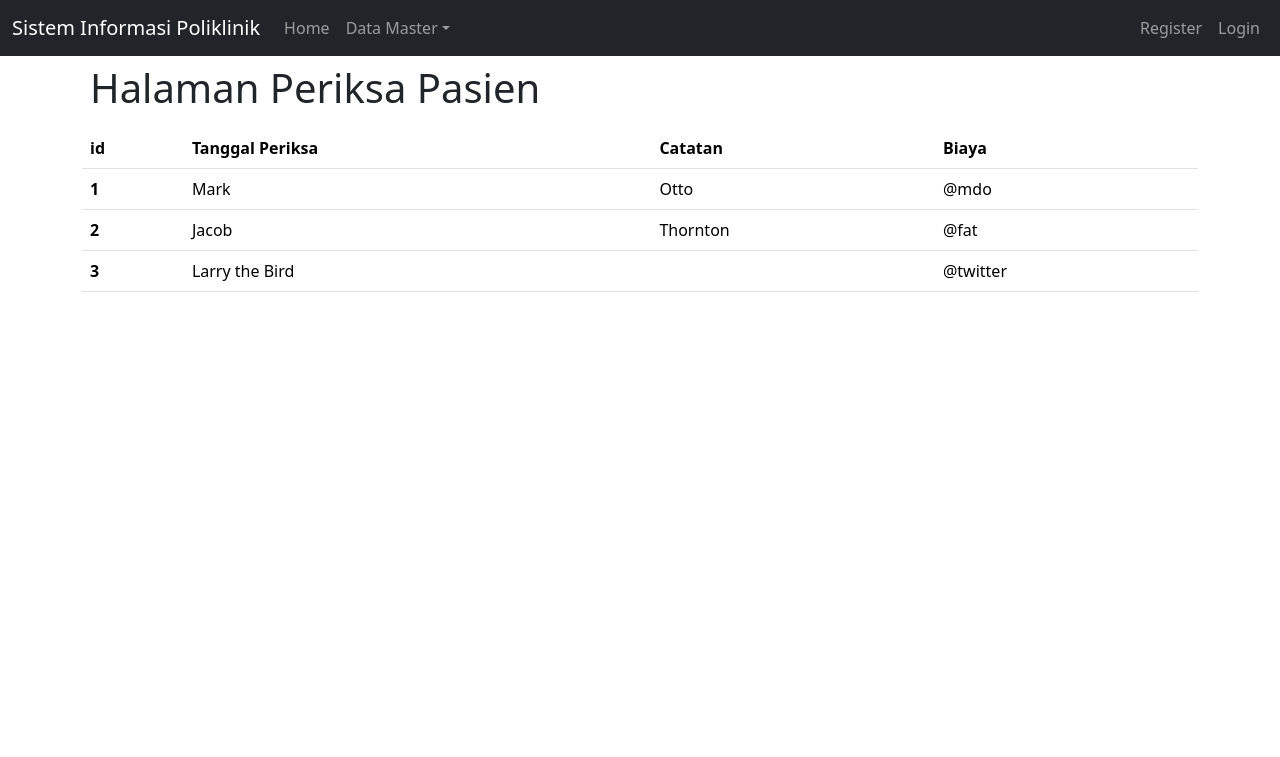
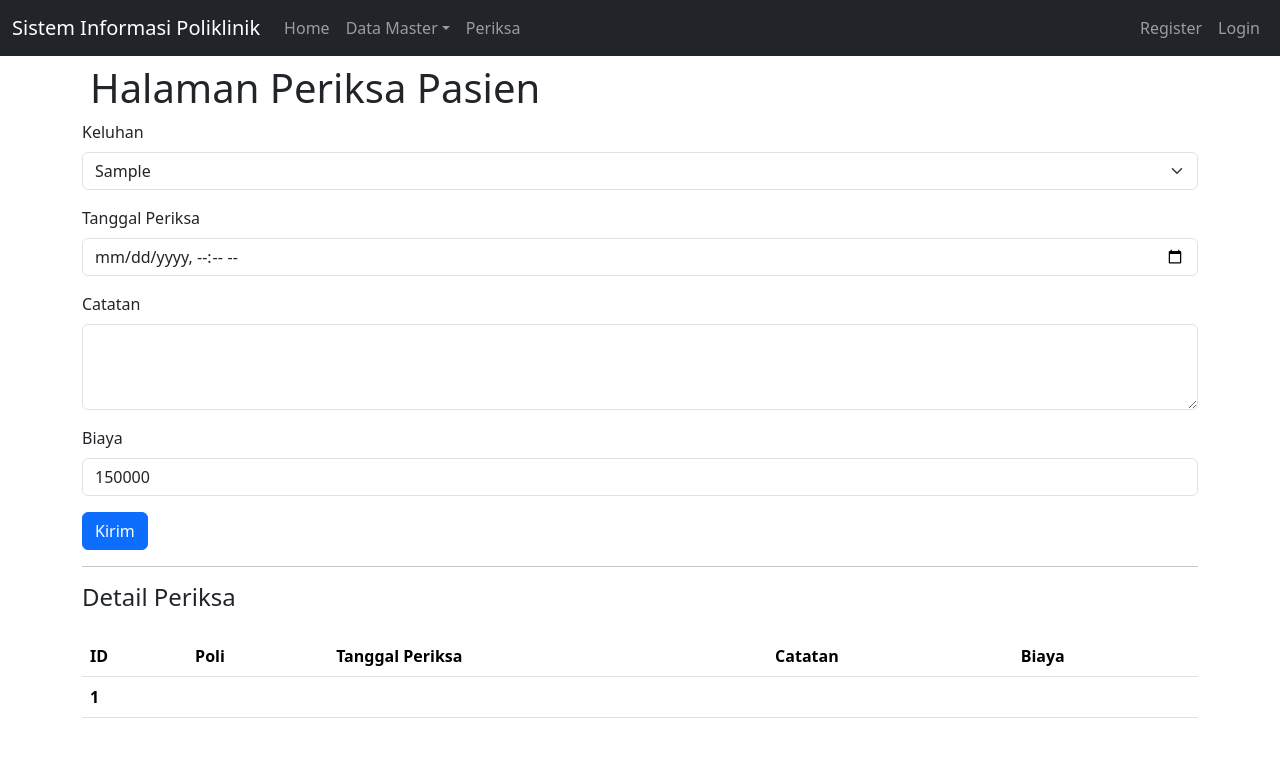
Before and after one commit to ginov4110/bk-poliklinik, a PHP site: page /index.php?page=periksaPasien in a window 1280 px wide. Shown: the top 757 px of the page. Run offline with PHP 8.4, Linux system fonts and the light colour scheme; tables that the repository leaves empty hold one stand-in row (values such as "Sample post"); lists and menus that the app fills with data are empty.

Commit message:
feat: get dokter, periksa, regist pasien, add regist poli

```diff
--- a/index.php
+++ b/index.php
@@ -33,15 +33,18 @@
                             <a class="dropdown-item" href="index.php?page=obat">Obat</a>
                         </li>
                         <li>
-                            <a class="dropdown-item" href="index.php?page=periksaPasien">Periksa</a>
-                        </li>
-                        <li>
                             <a class="dropdown-item" href="index.php?page=registerPasien">Pendaftaran Pasien</a>
                         </li>
                         <li>
                             <a class="dropdown-item" href="index.php?page=dokter">Daftar Dokter</a>
                         </li>
+                        <li>
+                            <a class="dropdown-item" href="index.php?page=registerPoli">Daftar Poli</a>
+                        </li>
                     </ul>
+                </li>
+                <li class="nav-item">
+                    <a class="nav-link" href="index.php?page=periksaPasien">Periksa</a>
                 </li>
             </ul>
             <ul class="navbar-nav ms-auto">
--- a/periksaPasien.php
+++ b/periksaPasien.php
@@ -1,3 +1,18 @@
+<?php
+    include "koneksi.php";
+
+    if(isset($_POST['simpan'])) {
+        $tambah= mysqli_query($mysqli, "INSERT INTO periksa(id_daftar_poli, tgl_periksa, catatan, biaya)
+            VALUES (
+                '" . $_POST['id_daftar_poli'] . "',
+                '" . $_POST['tgl_periksa'] . "',
+                '" . $_POST['catatan'] . "',
+                '" . $_POST['biaya'] . "'
+            )
+        ");
+
+    }
+?>
 <!DOCTYPE html>
 <html lang="en">
 <head>
@@ -9,36 +24,84 @@
 <body>
     <h1 class="m-2" >Halaman Periksa Pasien</h1>
 
-    <!-- Table -->
-    <table class="table mt-3">
+    <form method="POST" >
+        <?php
+            $id_daftar_poli= '';
+            $tgl_periksa= '';
+            $catatan= '';
+            $biaya= '150000';
+            if(isset($_GET['id'])){
+                $ambil= mysqli_query($mysqli,
+                    "SELECT * FROM periksa
+                    WHERE id='". $_GET['id'] ."'"
+                );
+                while($row = mysqli_fetch_array($ambil)){
+                    $id_daftar_poli= $row['id_daftar_poli'];
+                    $tgl_periksa= $row['tgl_periksa'];
+                    $catatan= $row['catatan'];
+                    $biaya= $row['biaya'];
+                }
+        ?>
+        <input type="hidden" value="<?php echo $_GET['id'] ?>">
+        <?php } ?>
+        <div class="mb-3">
+            <label  for="id_daftar_poli" class="form-label">Keluhan</label>
+            <select id="id_daftar_poli" name="id_daftar_poli" class="form-select">
+                <?php
+                    $selectedPoli= '';
+                    $daftarPoli= mysqli_query($mysqli, "SELECT * FROM daftar_poli");
+                    while ($data= mysqli_fetch_array($daftarPoli)){
+                        if($data['id'] == $id_daftar_poli){
+                            $selectedPoli= 'selected="selected"';
+                        } else {
+                            $selectedPoli= '';
+                        }
+                ?>
+                <option value="<?php echo $data['id'] ?>" <?php echo $selectedPoli ?> > <?php echo $data['keluhan'] ?> </option>
+                <?php } ?>
+            </select>
+        </div>
+        <div class="mb-3">
+            <label  for="tgl_periksa" class="form-label">Tanggal Periksa</label>
+            <input type="datetime-local" class="form-control" name="tgl_periksa" id="tgl_periksa" value="<?php echo $tgl_periksa ?>" >
+        </div>
+        <div class="mb-3">
+            <label for="catatan" class="form-label">Catatan</label>
+            <textarea class="form-control" id="catatan" rows="3" name="catatan" id="catatan" value="<?php echo $catatan ?>"></textarea>
+        </div>
+        <div class="mb-3">
+            <label for="biaya" class="form-label">Biaya</label>
+            <input class="form-control" type="number" name="biaya" id="biaya" value="<?php echo $biaya ?>" >
+        </div>
+        <button type="submit" name="simpan" class="btn btn-primary">Kirim</button>
+    </form>
+    <hr>
+    <h4>Detail Periksa</h4>
+    <table class="table mt-4">
         <thead>
             <tr>
-            <th scope="col">id</th>
-            <th scope="col">Tanggal Periksa</th>
-            <th scope="col">Catatan</th>
-            <th scope="col">Biaya</th>
+                <th scope="col">ID</th>
+                <th scope="col">Poli</th>
+                <th scope="col">Tanggal Periksa</th>
+                <th scope="col">Catatan</th>
+                <th scope="col">Biaya</th>
             </tr>
         </thead>
         <tbody>
+            <?php
+                $result= mysqli_query($mysqli, "SELECT * FROM periksa");
+                $no= 1;
+                while($datas= mysqli_fetch_array($result)){
+            ?>
             <tr>
-            <th scope="row">1</th>
-            <td>Mark</td>
-            <td>Otto</td>
-            <td>@mdo</td>
+                <th scope="row"> <?php echo $no++ ?> </th>
+                <td> <?php $datas['id_daftar_poli'] ?> </td>
+                <td> <?php $datas['tgl_periksa'] ?> </td>
+                <td> <?php $datas['catatan'] ?> </td>
+                <td> <?php $datas['biaya'] ?> </td>
             </tr>
-            <tr>
-            <th scope="row">2</th>
-            <td>Jacob</td>
-            <td>Thornton</td>
-            <td>@fat</td>
-            </tr>
-            <tr>
-            <th scope="row">3</th>
-            <td colspan="2">Larry the Bird</td>
-            <td>@twitter</td>
-            </tr>
+            <?php } ?>
         </tbody>
     </table>
-    <!-- End  of Table -->
 </body>
 </html>
--- a/registerPasien.php
+++ b/registerPasien.php
@@ -73,7 +73,7 @@
                 while ($datas = mysqli_fetch_array($result)){
             ?>
             <tr>
-                <th scope="row"><? echo $datas['id'] ?></th>
+                <th scope="row"><?php echo $no++ ?></th>
                 <td><?php echo $datas['nama'] ?></td>
                 <td><?php echo $datas['alamat'] ?></td>
                 <td><?php echo $datas['no_ktp'] ?></td>
```
Also changed, not shown: dokter.php (+19 -15 lines), registerPoli.php (added, +12 -0 lines).
